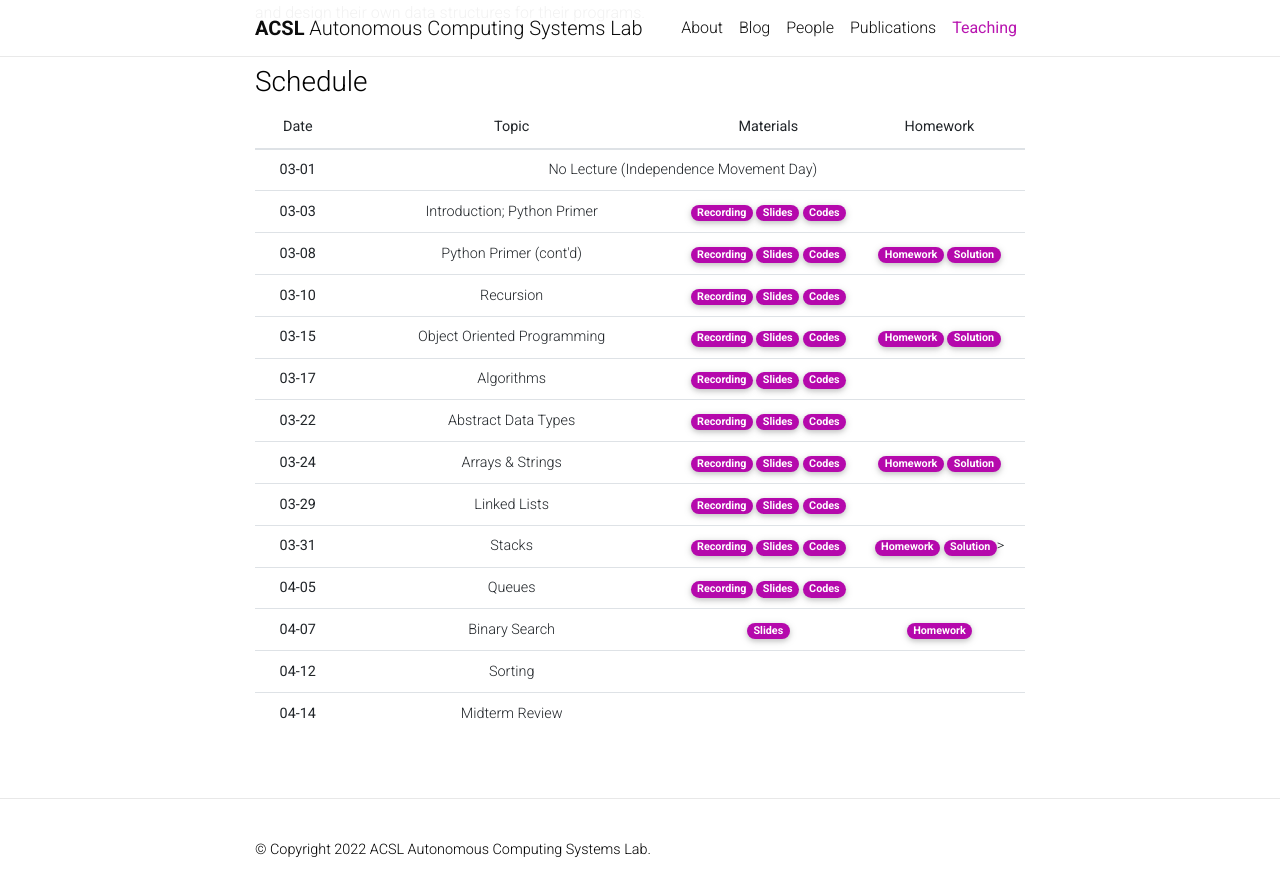
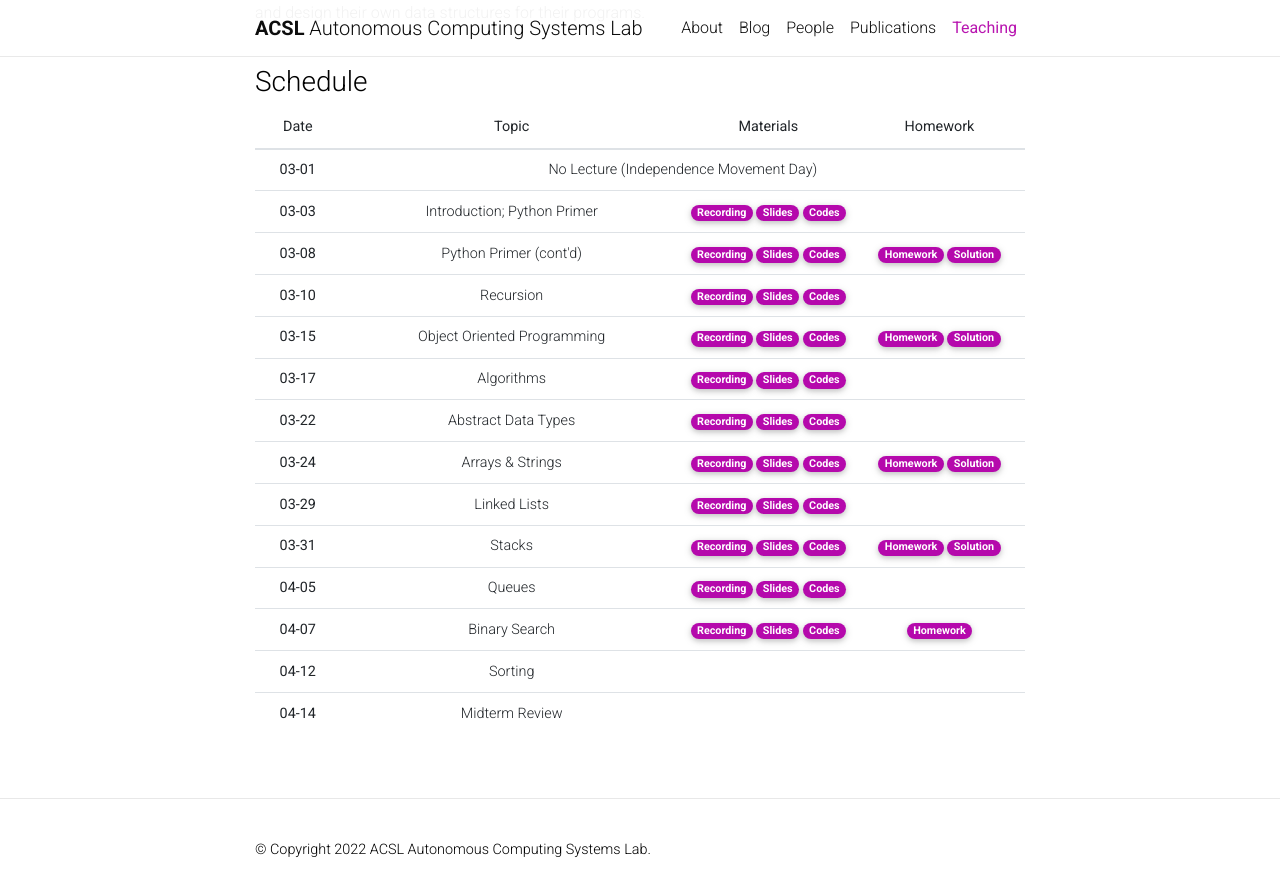
Before and after one commit to Uehwan/Uehwan.github.io, a Jekyll site: the page built from _teaching/datastruct22sp.md, in a window 1280 px wide and 900 px high, scrolled down 749 px. Shown: the top 896 px of the window. Built offline with Jekyll 4.4.1, drawn with Linux system fonts in a browser that asks for light colours; nearby versions of some CDN libraries; comment, search, counter and statistics services are not loaded; a style sheet for code colours, icons or effects is not loaded.

Commit message:
[ds22sp] 22-04-07 post

```diff
--- a/_teaching/datastruct22sp.md
+++ b/_teaching/datastruct22sp.md
@@ -113,7 +113,7 @@
       </td>
       <td>
         <a href="https://colab.research.google.com/drive/1Z0_2u5ix1J7s86kH26wJuhDkkcwIw6ed?usp=sharing" target="_blank" class="badge badge-pill" style="background-color:#B509AC;">Homework</a>
-        <a href="https://colab.research.google.com/drive/1XIsNG2av85ooGmvPjWSx_XTkkoqKYxcv?usp=sharing" target="_blank" class="badge badge-pill" style="background-color:#B509AC;">Solution</a>>
+        <a href="https://colab.research.google.com/drive/1XIsNG2av85ooGmvPjWSx_XTkkoqKYxcv?usp=sharing" target="_blank" class="badge badge-pill" style="background-color:#B509AC;">Solution</a>
       </td>
     </tr>
     <tr>
@@ -132,9 +132,9 @@
       <th scope="row">04-07</th>
       <td>Binary Search</td>
       <td>
-        <!--a href="https://youtu.be/zgdbPrBmg5A" target="_blank" class="badge badge-pill" style="background-color:#B509AC;">Recording</a-->
+        <a href="https://youtu.be/L_-_yO_lQqE" target="_blank" class="badge badge-pill" style="background-color:#B509AC;">Recording</a>
         <a href="https://docs.google.com/presentation/d/1hYfPdLtV2iYj5-vElHoCST13NQB950T6cnU8b7Cftsg/edit?usp=sharing" target="_blank" class="badge badge-pill" style="background-color:#B509AC;">Slides</a>
-        <!--a href="https://colab.research.google.com/drive/1S9OYcv8v-KU1w1RI_t7fEb78EGjrQ3Aw?usp=sharing" target="_blank" class="badge badge-pill" style="background-color:#B509AC;">Codes</a-->
+        <a href="https://colab.research.google.com/drive/124w8qUn9aBRAGFzn-AW9MSEMrMrUugyd?usp=sharing" target="_blank" class="badge badge-pill" style="background-color:#B509AC;">Codes</a>
       </td>
       <td>
         <a href="https://colab.research.google.com/drive/1rWj_XlAvtdDJY9xzwBg_fg5jWoU84a8D?usp=sharing" target="_blank" class="badge badge-pill" style="background-color:#B509AC;">Homework</a>
```
